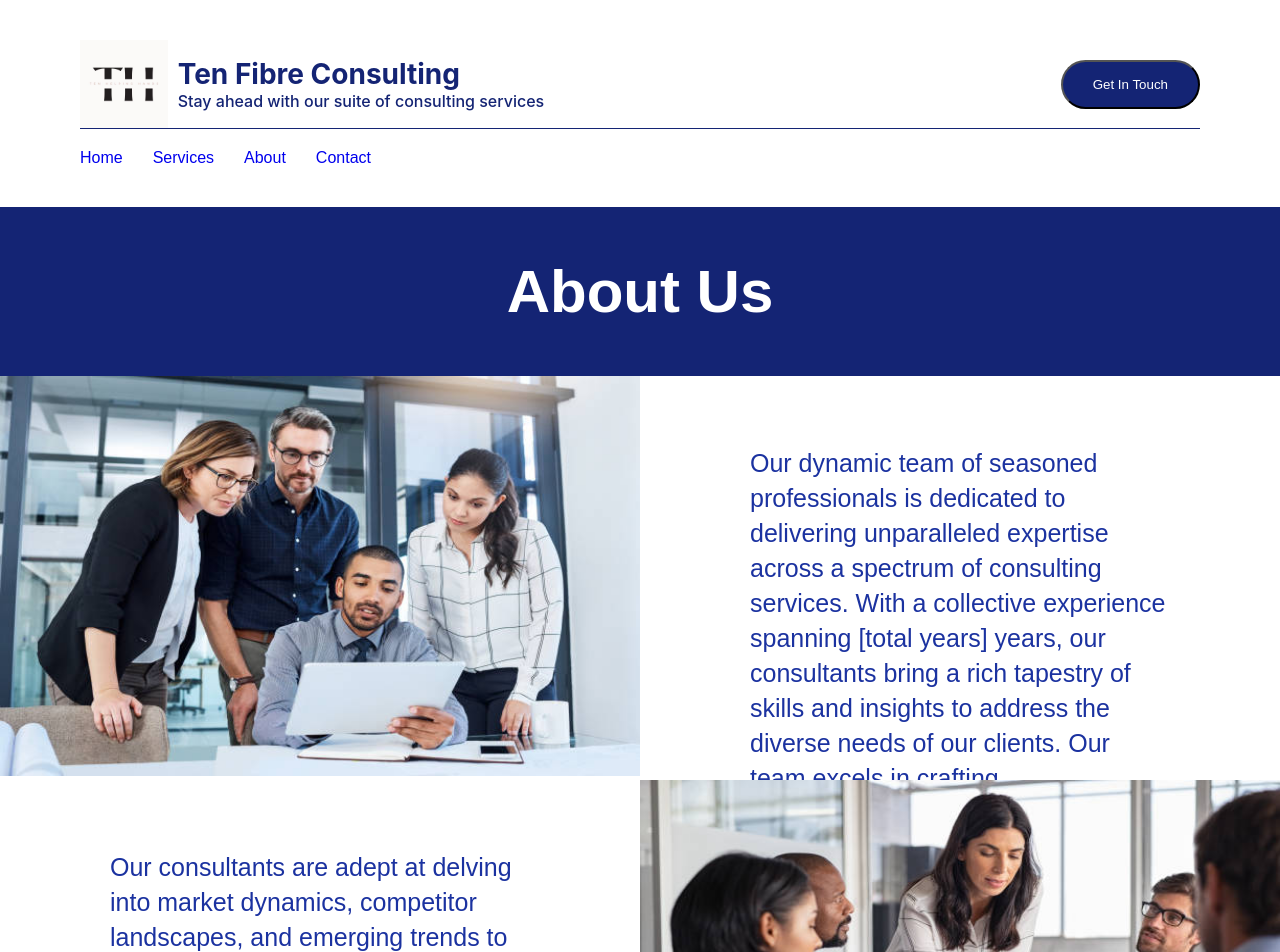
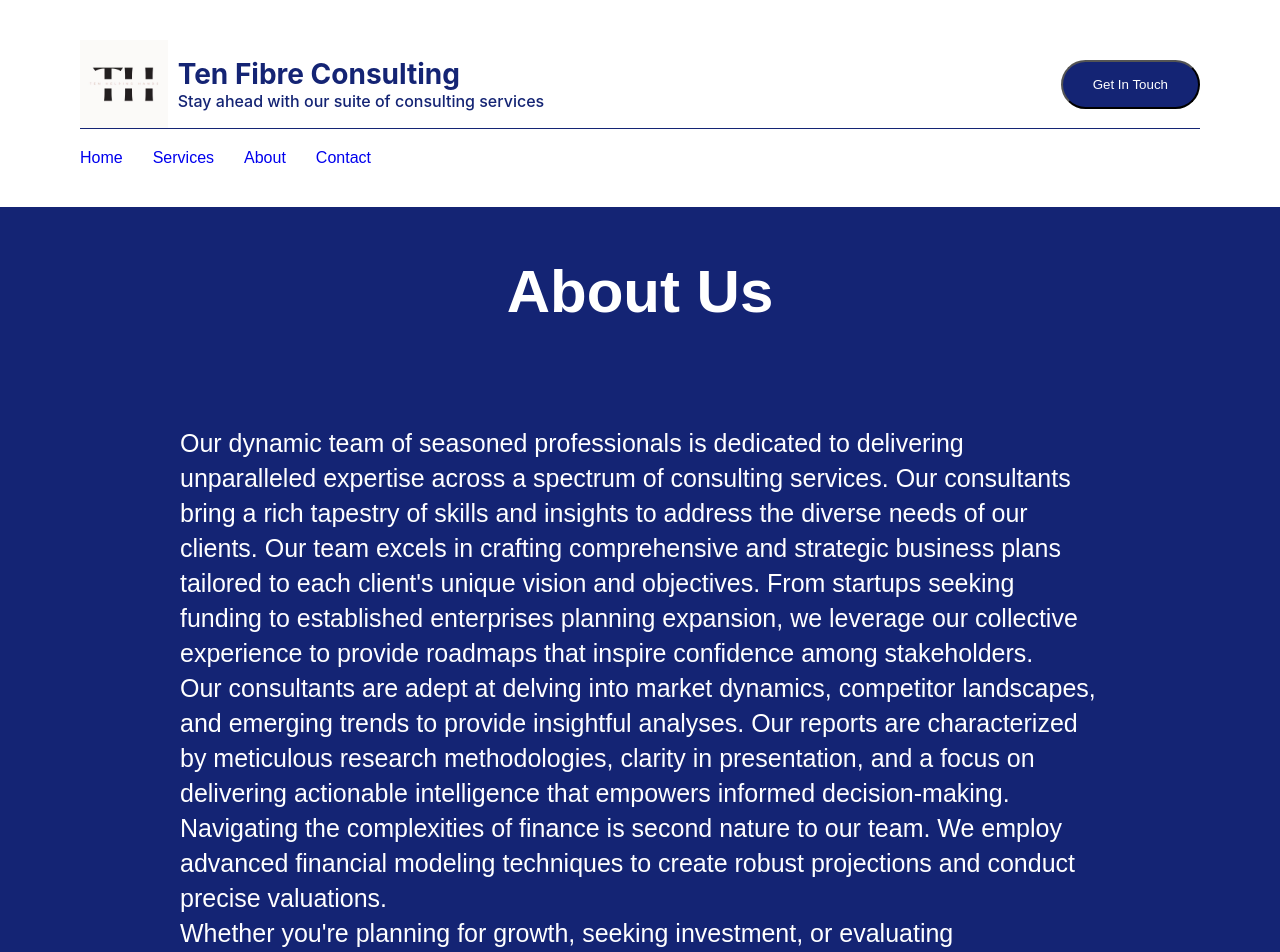
Before and after one commit to iammitchel/Consulting-project, a React (Create React App) app: page /about in a window 1280 px wide. Shown: the top 952 px of the page. Built offline with nearby package versions, Linux system fonts and the light colour scheme; some icons are missing.

Commit message:
corrections

```diff
--- a/src/component/Home.jsx
+++ b/src/component/Home.jsx
@@ -8,7 +8,7 @@ import { GiArchiveResearch } from "react-icons/gi";
 import { IoIosBusiness } from "react-icons/io";
 import { FcBusinessman } from "react-icons/fc";
 import { TbCalendarDue } from "react-icons/tb";
-import { Link } from "react-router-dom";
+import { HashLink } from "react-router-hash-link";
 
 import Header from "./Header";
 
@@ -57,8 +57,8 @@ const Home = () => {
               a large number of industry experts to deliver the best output for
               our client’s requirements <br />
               <br />
-              25 + professional consultants and industry experts 100 +
-              Successful projects 50+ Industries Covered Core values: <br />
+              We have over 25 consultants who have completed over 100 consulting
+              projects across Africa, Europe and Asia <br /> <br /> Core values:
               <br />- Quality services <br /> - Attention to detail <br /> -
               Client satisfaction <br /> - Confidentiality
             </p>
@@ -73,41 +73,61 @@ const Home = () => {
         <div>
           <FaBusinessTime style={style} />
           <h2>Business plan preparation </h2>
-          <Link to="/services">
+          <HashLink
+            to="/services#service2a"
+            smooth
+            style={{ textDecoration: "none" }}
+          >
             <button>Learn More</button>
-          </Link>
+          </HashLink>
         </div>
         <div>
           <GiArchiveResearch style={style} />
           <h2>Research report preparation </h2>
-          <Link to="/services">
+          <HashLink
+            to="/services#service2b"
+            smooth
+            style={{ textDecoration: "none" }}
+          >
             <button>Learn More</button>
-          </Link>
+          </HashLink>
         </div>
         <div>
           <IoIosBusiness style={style} />
           <h2 style={{ marginTop: "70px" }}>
             Financial modelling and valuation{" "}
           </h2>
-          <Link to="/services">
+          <HashLink
+            to="/services#service2c"
+            smooth
+            style={{ textDecoration: "none" }}
+          >
             <button>Learn More</button>
-          </Link>
+          </HashLink>
         </div>
         <div>
           <FcBusinessman style={style} />
           <h2 style={{ marginTop: "70px" }}>
             Investor and corporate presentations{" "}
           </h2>
-          <Link to="/services">
+          <HashLink
+            to="/services#service2d"
+            smooth
+            style={{ textDecoration: "none" }}
+          >
             <button>Learn More</button>
-          </Link>
+          </HashLink>
         </div>
         <div>
           <TbCalendarDue style={style} />
           <h2>Company Due Diligence </h2>
-          <Link to="/services">
+          <HashLink
+            to="/services#service2e"
+            smooth
+            style={{ textDecoration: "none" }}
+          >
             <button>Learn More</button>
-          </Link>
+          </HashLink>
         </div>
       </section>
       <section id="training">
@@ -129,9 +149,7 @@ const Home = () => {
           <h1>Contact Us</h1>
           <p>info@tenfibreconsulting.com</p>
           <p>+234 703 129 2497</p>
-          <p>
-             7, HARUNA STREET, KARU, ABUJA-FCT, Nigeria.
-          </p>
+          <p>7, Haruna Street, Karu, Abuja-FCT, Nigeria.</p>
         </div>
         <div>
           <form ref={form} onSubmit={sendEmail}>
--- a/src/component/about.jsx
+++ b/src/component/about.jsx
@@ -1,9 +1,9 @@
 import React from 'react'
 import Header from './Header'
-import about3 from "../img/about3.jpg"
-import about2 from "../img/about2.jpg";
+// import about3 from "../img/about3.jpg"
+// import about2 from "../img/about2.jpg";
 import about4 from "../img/about4.jpg";
-import about5 from "../img/about5.jpg";
+// import about5 from "../img/about5.jpg";
 
 const about = () => {
   return (
@@ -13,7 +13,35 @@ const about = () => {
         <section id="about1">
           <h1>About Us</h1>
         </section>
-        <section id="about2">
+        <section id='about3' className='section-p1'>
+          <p>
+            Our dynamic team of seasoned professionals is dedicated to
+            delivering unparalleled expertise across a spectrum of consulting
+            services. Our consultants bring a rich tapestry of skills and
+            insights to address the diverse needs of our clients. Our team
+            excels in crafting comprehensive and strategic business plans
+            tailored to each client's unique vision and objectives. From
+            startups seeking funding to established enterprises planning
+            expansion, we leverage our collective experience to provide roadmaps
+            that inspire confidence among stakeholders. <br />
+            Our consultants are adept at delving into market dynamics,
+            competitor landscapes, and emerging trends to provide insightful
+            analyses. Our reports are characterized by meticulous research
+            methodologies, clarity in presentation, and a focus on delivering
+            actionable intelligence that empowers informed decision-making.
+            Navigating the complexities of finance is second nature to our team.
+            We employ advanced financial modeling techniques to create robust
+            projections and conduct precise valuations. <br />
+            Whether you're planning for growth, seeking investment, or
+            evaluating opportunities, our financial experts ensure a solid
+            foundation for strategic decision-making. Our design and content
+            experts collaborate seamlessly to craft engaging and persuasive
+            presentations. Tailored to resonate with your target audience, our
+            presentations go beyond visuals to convey your company's story,
+            vision, and value proposition effectively.
+          </p>
+        </section>
+        {/* <section id="about2">
           <div className="service-img">
             <img src={about3} alt="" />
           </div>
@@ -21,8 +49,7 @@ const about = () => {
             <p>
               Our dynamic team of seasoned professionals is dedicated to
               delivering unparalleled expertise across a spectrum of consulting
-              services. With a collective experience spanning [total years]
-              years, our consultants bring a rich tapestry of skills and
+              services. Our consultants bring a rich tapestry of skills and
               insights to address the diverse needs of our clients. Our team
               excels in crafting comprehensive and strategic business plans
               tailored to each client's unique vision and objectives. From
@@ -64,7 +91,7 @@ const about = () => {
               vision, and value proposition effectively.
             </p>
           </div>
-        </section>
+        </section> */}
         <section id="about2">
           <div className="service-text">
             <p>
--- a/src/component/index.css
+++ b/src/component/index.css
@@ -308,21 +308,21 @@
   height: 50vh;
 }
 
-#service2 {
+.service2 {
   display: flex;
   justify-content: space-between;
   width: 100%;
 }
 
-#service2 .service-text {
+.service2 .service-text {
   background-color: #fff;
   color: #1b32a0;
   width: 50%;
   height: 50vh;
-  padding: 150px 190px;
+  padding: 50px 190px;
 }
 
-#service2 .service-text h1 {
+.service2 .service-text h1 {
   font-size: 30px;
   font-weight: 900;
   font-family: 'proxima-nova', sans-serif;
@@ -330,26 +330,26 @@
   animation: 1s ease-out 0s 1 slideInLeft;
 }
 
-#service2 .service-text p {
+.service2 .service-text p {
   font-size: 16px;
   font-weight: 100;
   font-family: 'proxima-nova', sans-serif;
   line-height: 30px;
-  margin-bottom: 80px;
+  margin-bottom: 20px;
   animation: 1s ease-out 0s 1 slideInRight;
 }
 
-#service2 .service-img {
+.service2 .service-img {
   width: 50%;
   /* filter: brightness(30%); */
 }
 
-#service2 .service-img img {
+.service2 .service-img img {
   width: 100%;
   height: 50vh;
 }
 
-#service2 .service-text button{
+.service2 .service-text button{
   padding: 15px 20px;
   background-color: #1b32a0;
   color: #fff;
@@ -481,3 +481,15 @@
   width: 100%;
   height: 50vh;
 }
+
+#about3{
+  padding: 50px 180px;
+  font-size: 25px;
+  font-weight: 100;
+  font-family: 'proxima-nova', sans-serif;
+  line-height: 35px;
+  margin-bottom: 10px;
+  /* animation: 1s ease-out 0s 1 slideInRight; */
+  background-color: #142474;
+  color: #fff;
+}
--- a/src/component/services.jsx
+++ b/src/component/services.jsx
@@ -16,17 +16,14 @@ const services = () => {
       <section id="service">
         <div className="service-text">
           <h1>Our Services</h1>
-          <p>
-            Cost-effective strategies to achieving <br /> your development
-            milestones
-          </p>
+          <p>Cost-effective services to drive your growth</p>
         </div>
         <div className="service-img">
           <img src={service1} alt="" />
         </div>
       </section>
 
-      <section id="service2">
+      <section id="service2a" className='service2'>
         <div className="service-img">
           <img src={service3} alt="" />
         </div>
@@ -48,7 +45,7 @@ const services = () => {
           </HashLink>
         </div>
       </section>
-      <section id="service2">
+      <section id="service2b" className='service2'>
         <div className="service-text">
           <h1>Research Report Preparation:</h1>
           <p>
@@ -69,7 +66,7 @@ const services = () => {
           <img src={service4} alt="" />
         </div>
       </section>
-      <section id="service2">
+      <section id="service2c" className='service2'>
         <div className="service-img">
           <img src={service5} alt="" />
         </div>
@@ -91,7 +88,7 @@ const services = () => {
           </HashLink>
         </div>
       </section>
-      <section id="service2">
+      <section id="service2d" className='service2'>
         <div className="service-text">
           <h1>Investor and Corporate Presentations:</h1>
           <p>
@@ -113,7 +110,7 @@ const services = () => {
           <img src={service2} alt="" />
         </div>
       </section>
-      <section id="service2">
+      <section id="service2e" className='service2'>
         <div className="service-img">
           <img src={service6} alt="" />
         </div>
```
